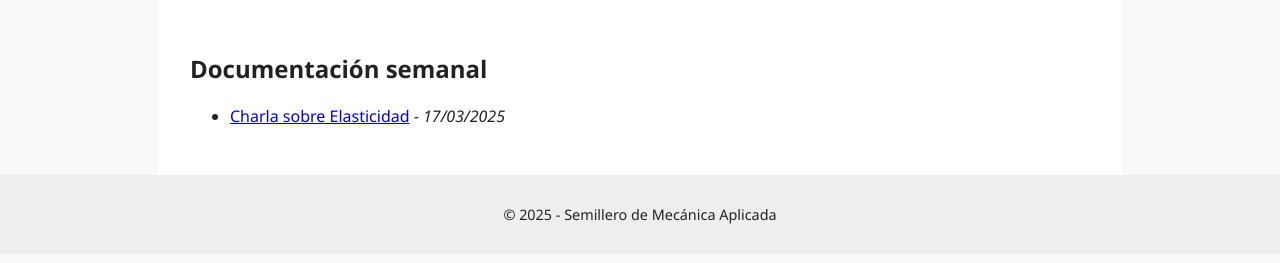
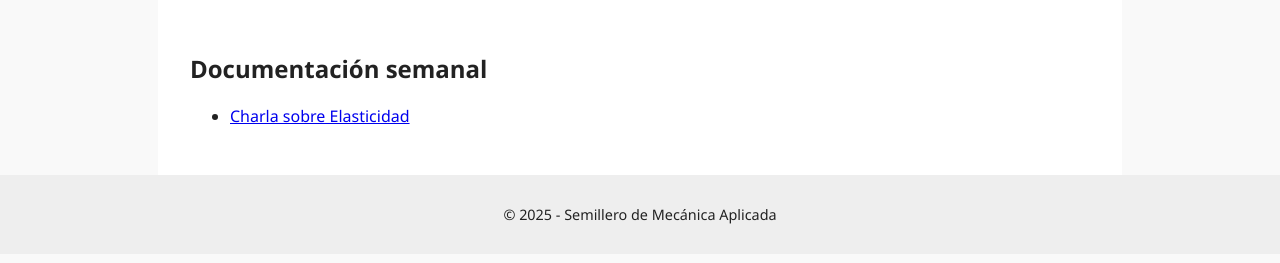
Before and after one commit to Semillero-Mecanica-Aplicada/Documentacion, a Jekyll site: the page built from blog.html, in a window 1280 px wide. Shown: the part 156-419 px from the top of the page. Built offline with Jekyll 4.4.1, drawn with Linux system fonts in a browser that asks for light colours.

Commit message:
Correción de link roto

```diff
--- a/blog.html
+++ b/blog.html
@@ -8,7 +8,7 @@ title: Actas del Proyecto 2025
 <ul>
   {% for post in site.posts %}
     <li>
-      <a href="{{ post.url }}">{{ post.title }}</a> - <em>{{ post.date | date: "%d/%m/%Y" }}</em>
+      <a href="{{ post.url | relative_url }}">{{ post.title }}</a>
     </li>
   {% endfor %}
 </ul>
```
